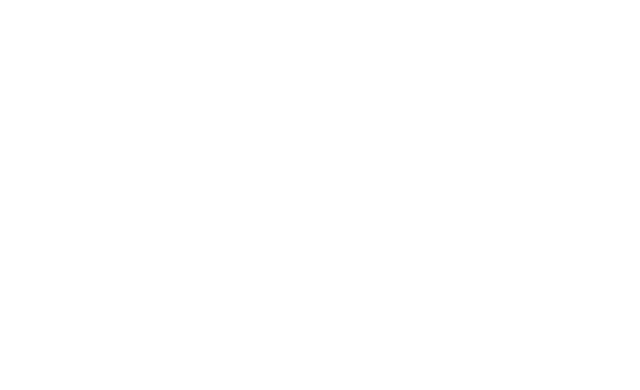
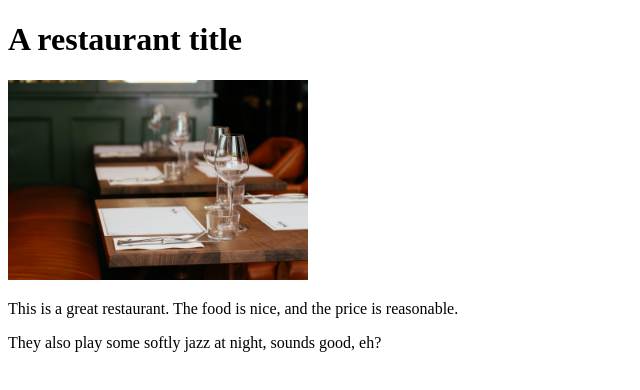
Before and after one commit to ls1955/odin-restaurant, a website with bundled scripts: page dist/index.html in a window 1280 px wide. Shown: the whole page, without its empty margins (0-640 px from the left). Built offline with nearby package versions, Linux system fonts and the light colour scheme.

Commit message:
Include main page draft

```diff
--- a/dist/index.html
+++ b/dist/index.html
@@ -6,6 +6,13 @@
     <title>Odin Restaurant</title>
 </head>
 <body>
+    <header><h1>A restaurant title</h1></header>
+
+    <main class="content">
+        <img src="../src/restaurant.jpg" alt="restaurant background" width="300">
+        <p>This is a great restaurant. The food is nice, and the price is reasonable.</p>
+        <p>They also play some softly jazz at night, sounds good, eh?</p>
+    </main>
     <script src="main.js"></script>
 </body>
 </html>
```
